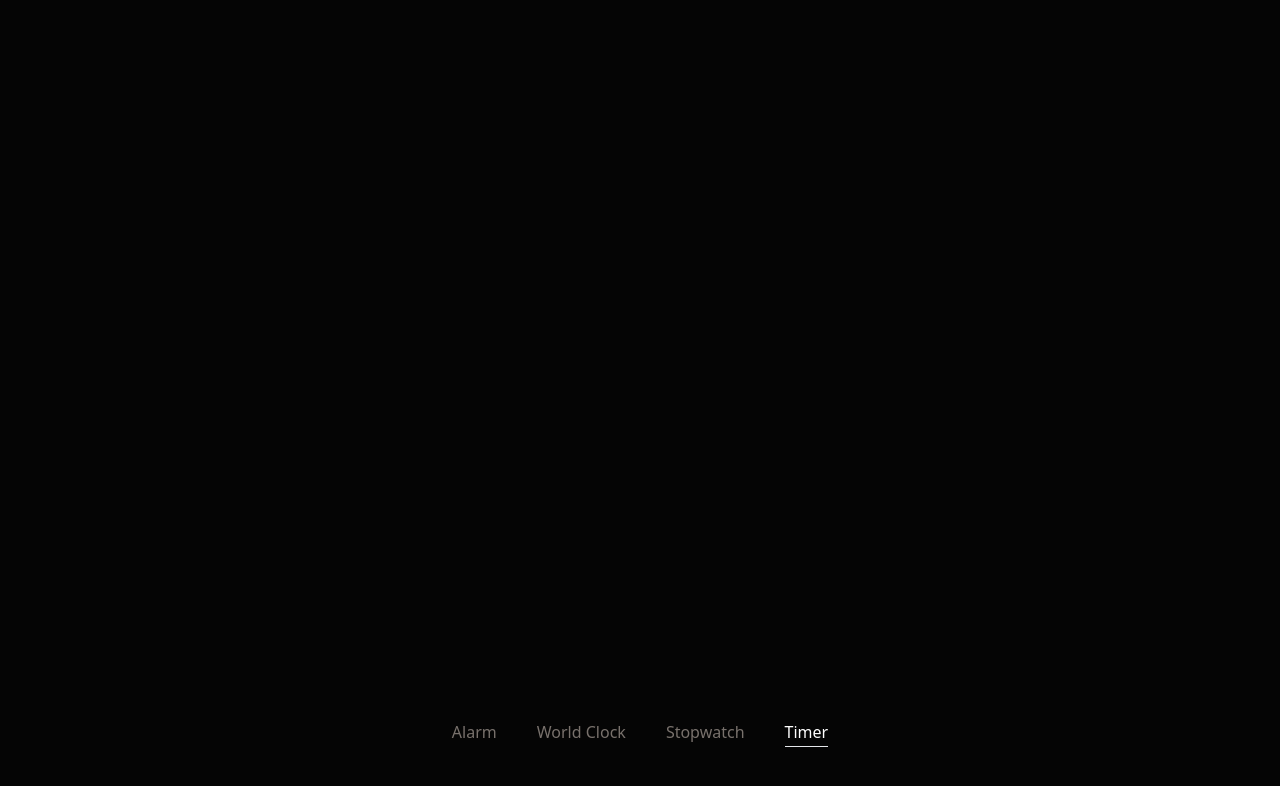
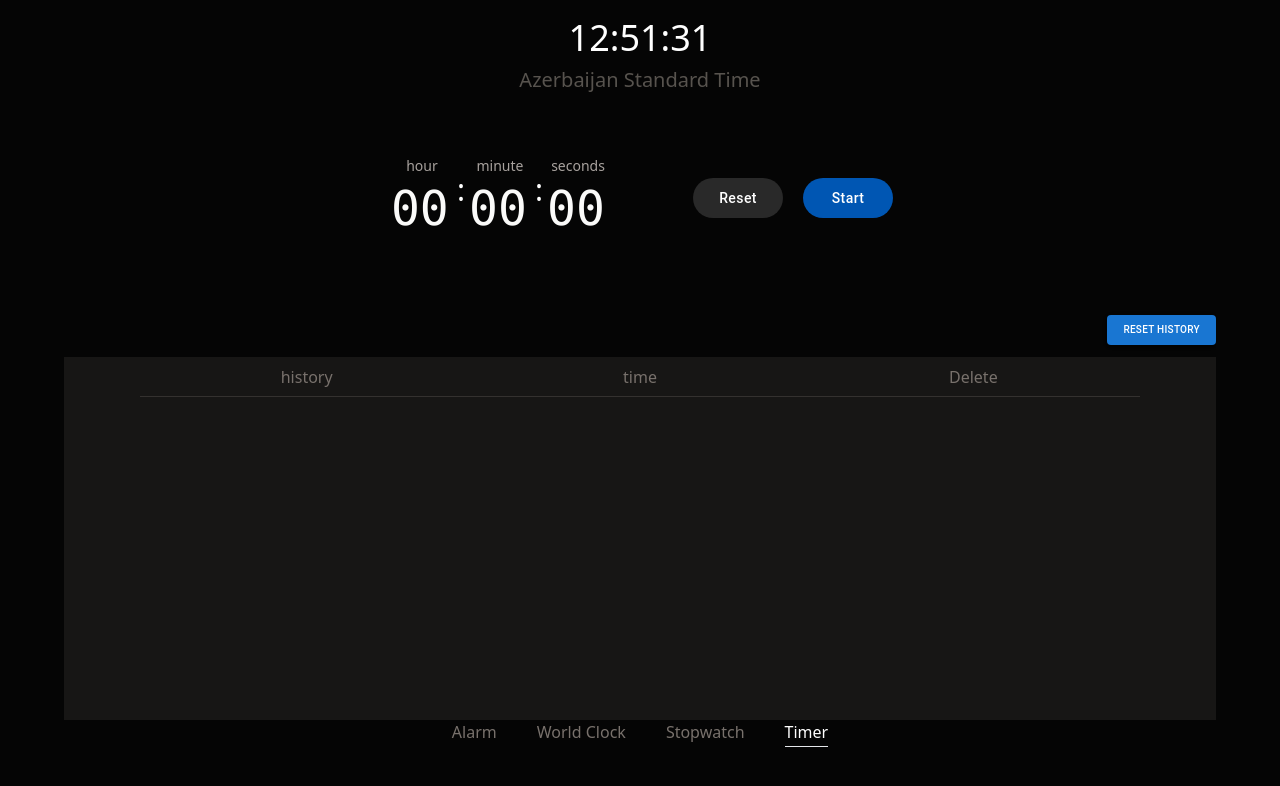
Before and after one commit to NezerAbdullayev/timer-app, a React (Vite) app: page /timer in a window 1280 px wide. Shown: the top 786 px of the page. Built offline with nearby package versions, Linux system fonts and the light colour scheme.

Commit message:
feat(TimerPage):add  localStorage integration to timerHistory

```diff
--- a/src/context/TimerProvider.jsx
+++ b/src/context/TimerProvider.jsx
@@ -16,7 +16,7 @@ const initialState = {
         mm: '00',
         ss: '00',
     },
-    // timerHistory: loadStateFromLocalStorage('alarmsState') || [],
+    timerHistory: loadStateFromLocalStorage('timerState')?.history || [],
 };
 
 // reducer
@@ -132,7 +132,8 @@ export const TimerProvider = ({ children }) => {
 
     useEffect(() => {
         // Save state to localStorage whenever it changes
-        localStorage.setItem('alarmsState', JSON.stringify(state.timerHistory));
+        const objectHistory = { history: [...state.timerHistory] };
+        localStorage.setItem('timerState', JSON.stringify(objectHistory));
     }, [state.timerHistory]);
 
     return <TimerContext.Provider value={{ state, dispatch }}>{children}</TimerContext.Provider>;
--- a/src/pages/alarmsPage/components/AddAlarmPopup.jsx
+++ b/src/pages/alarmsPage/components/AddAlarmPopup.jsx
@@ -54,14 +54,12 @@ function AddAlarmPopup({ onToggleAlarmPopup }) {
 
         // current alarm time <= real Time ? Realhistory +1 : history
 
-        console.log(parseDate(newDate) < parseDate(curRealHistory));
         if (
             (Number(hour.mm) <= Number(mm) &&
                 Number(hour.hh) <= Number(hh) &&
                 parseDate(newDate) <= parseDate(curRealHistory)) ||
             parseDate(newDate) < parseDate(curRealHistory)
         ) {
-            console.log('calisdi');
             const newDateObj = new Date(curRealHistory);
             newDateObj.setDate(newDateObj.getDate() + 1);
 
--- a/src/pages/timerPage/TimerPage.jsx
+++ b/src/pages/timerPage/TimerPage.jsx
@@ -9,15 +9,16 @@ import TimerTitle from './components/TimerTitle';
 function TimerPage() {
     return (
         <GridColoms className="grid-rows-[13%_29%_58%]">
-            {/* <TimerTitle />
+            <TimerTitle />
 
-            <FlexRow className=" items-center flex-wrap  justify-center gap-x-20">
+            <FlexRow className="flex-wrap items-center justify-center gap-x-20">
                 <TimerInputContainer />
 
                 <TimerControl />
             </FlexRow>
 
-            <TimerHistory /> */}
+            <TimerHistory />
+
         </GridColoms>
     );
 }
--- a/src/pages/timerPage/components/TimerHistory.jsx
+++ b/src/pages/timerPage/components/TimerHistory.jsx
@@ -16,6 +16,8 @@ function TimerHistory() {
     const resetHistory = () => {
         dispatch({ type: 'RESET_HISTORY' });
     };
+
+    console.log(timerHistory)
 
     return (
         <GridRow className="mb-2 h-full w-full grid-rows-[55px_1fr]">
```
